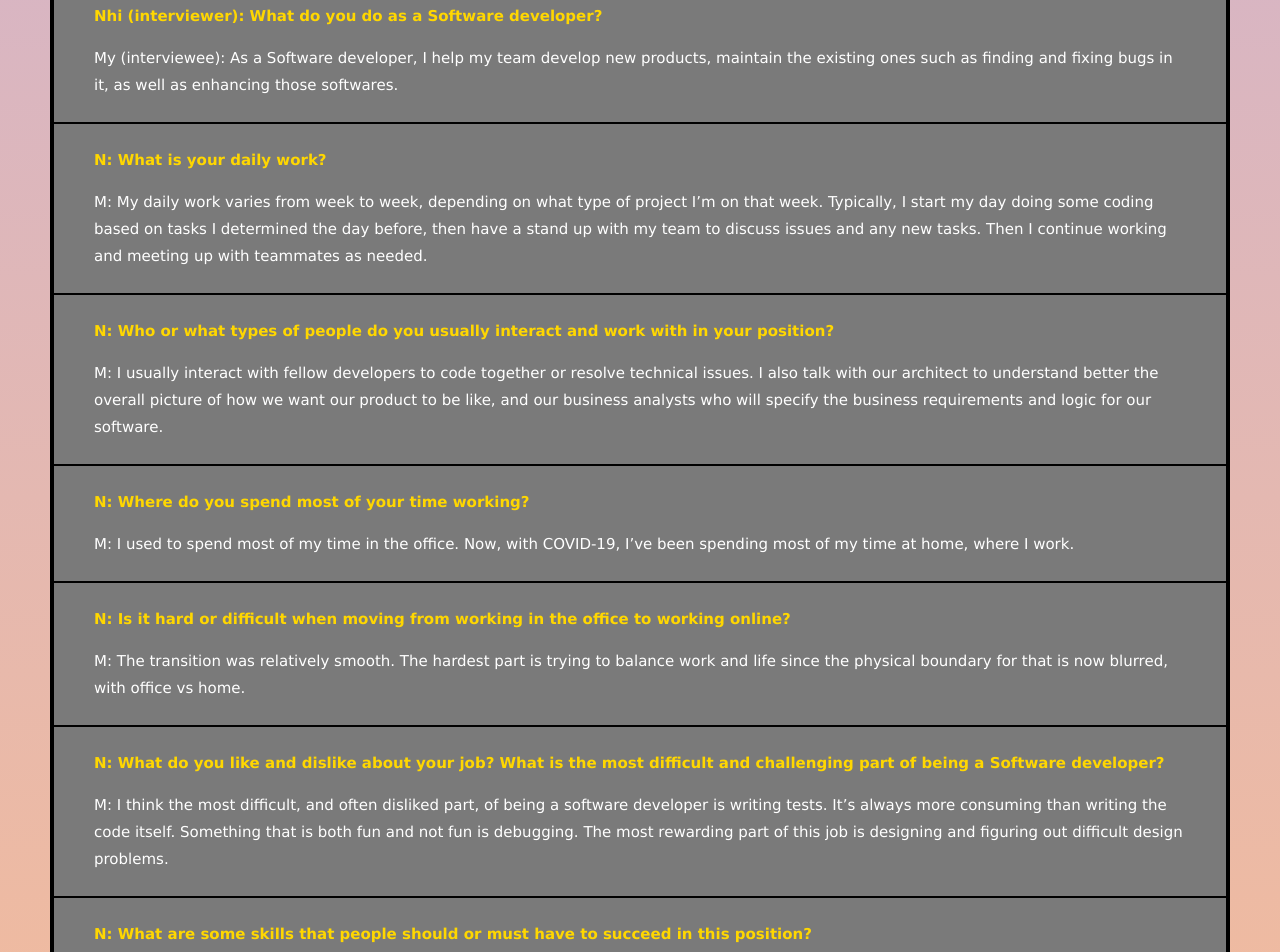
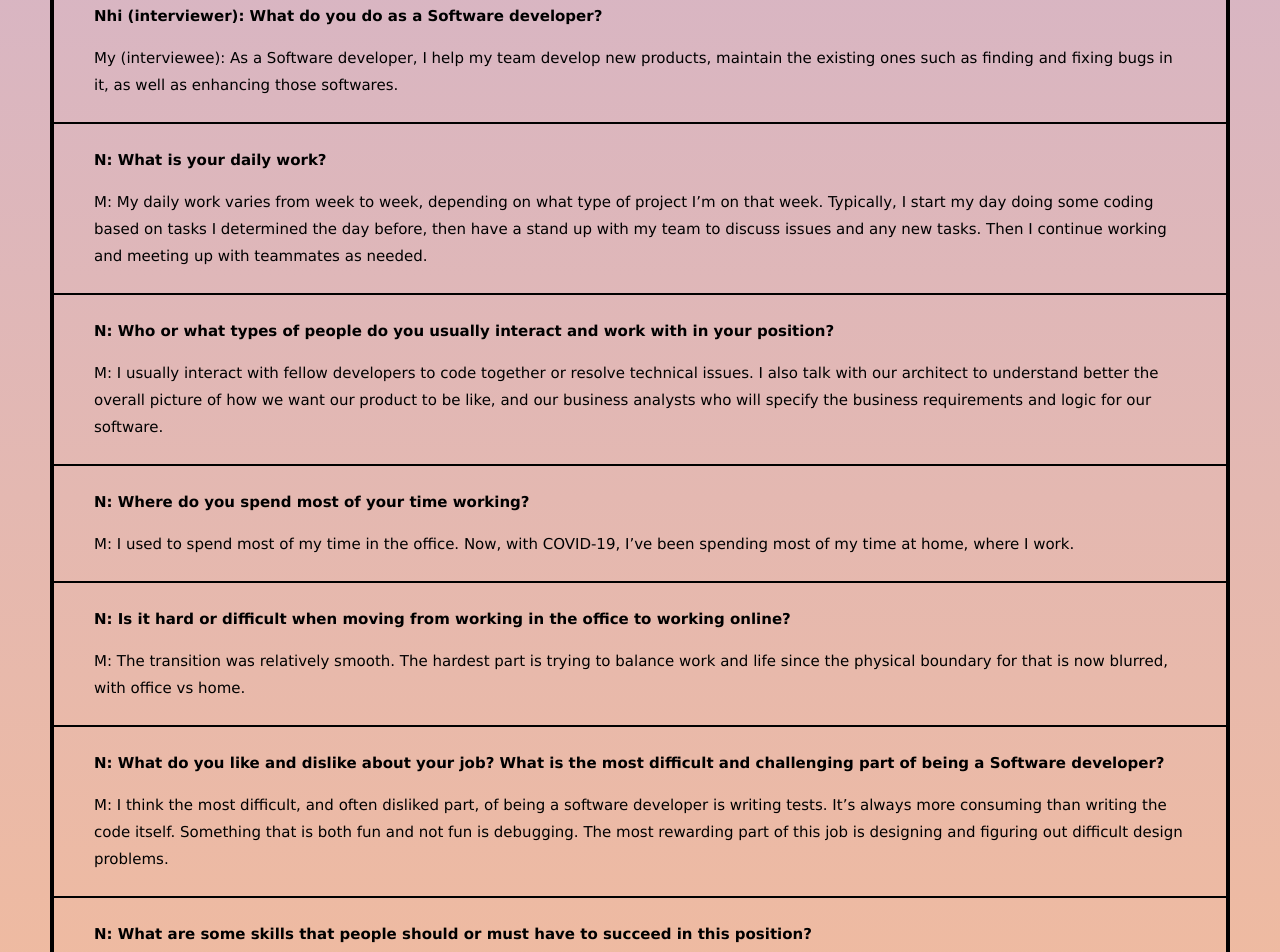
Before and after one commit to doanyennhi/doanyennhi.github.io, a plain HTML site: page it work.html in a window 1280 px wide. Shown: the part 520-1472 px from the top of the page. Drawn offline with Linux system fonts and the light colour scheme.

Commit message:
Change heading color

```diff
--- a/css/feedback style.css
+++ b/css/feedback style.css
@@ -1,5 +1,5 @@
 #body2 {
-    background-image: linear-gradient(#47cacc, #cdb3d4)
+    background-image: linear-gradient( #bfb8da, #e8b7d4)
 }
 
 .head1 {
@@ -7,7 +7,8 @@
     font-family: 'Lucida Sans', 'Lucida Sans Regular', 'Lucida Grande', 'Lucida Sans Unicode', Geneva, Verdana, sans-serif;
     padding: 50px 10px 30px 10px;
     text-align: center;
-    background-color: white;
+    color:#fdb9c8;
+    background-color:#6030a8;
     border: 12px black solid;
     margin-bottom: 80px;
 }
--- a/css/it work style.css
+++ b/css/it work style.css
@@ -43,7 +43,7 @@
 }
 
 .interview {
-    background-color: #7a7a7a;
+    background-color: inherit;
     line-height: 1.8;
     padding: 8px 40px;
     border-bottom: 2px black solid
--- a/css/pj ideas style.css
+++ b/css/pj ideas style.css
@@ -1,5 +1,5 @@
 #body2 {
-   background-image:linear-gradient( #a5678e, #7facd6);
+   background-image:linear-gradient(#7facd6,#a5678e);
 }
 
 .head1 {
@@ -7,8 +7,8 @@
     font-family: 'Lucida Sans', 'Lucida Sans Regular', 'Lucida Grande', 'Lucida Sans Unicode', Geneva, Verdana, sans-serif;
     padding: 50px 10px 30px 10px;
     text-align: center;
-    background-color: #89cff0;
-    color: #ff0090;
+    color: #00ffff;
+    background-color: #9932cc;
     border: 12px black solid;
     margin-bottom: 80px;
 }
--- a/css/style.css
+++ b/css/style.css
@@ -599,6 +599,7 @@ a{color:inherit}
 .w3-text-sand,.w3-hover-text-sand:hover{color:#fdf5e6!important}
 .w3-text-gold,.w3-hover-text-gold:hover{color:#ffd700!important}
 .w3-text-white,.w3-hover-text-white:hover{color:#fff!important}
+.w3-text-grey, .w3-hover-text-grey:hover{color:#494848!important}
 .w3-text-black,.w3-hover-text-black:hover{color:#000!important}
 
 .w3-border-amber,.w3-hover-border-amber:hover{border-color:#ffc107!important}
--- a/it work.html
+++ b/it work.html
@@ -36,54 +36,54 @@
     <div class="container1">
         <h2 class="header2"><b>Interview</b></h2>
         <div class="interview">
-            <p class="w3-text-gold"><b>Nhi (interviewer): What do you do as a Software developer?</b></p>
-            <p class="w3-text-white">My (interviewee): As a Software developer, I help my team develop new products, maintain the existing ones such as finding and fixing bugs
+            <p><b>Nhi (interviewer): What do you do as a Software developer?</b></p>
+            <p>My (interviewee): As a Software developer, I help my team develop new products, maintain the existing ones such as finding and fixing bugs
                 in it, as well as enhancing those softwares.</p>
         </div>
 
         <div class="interview">
-            <p class="w3-text-gold"><b>N: What is your daily work?</b></p>
-            <p class="w3-text-white">M: My daily work varies from week to week, depending on what type of project I’m on that week. Typically, I start my day doing some coding
+            <p><b>N: What is your daily work?</b></p>
+            <p>M: My daily work varies from week to week, depending on what type of project I’m on that week. Typically, I start my day doing some coding
                 based on tasks I determined the day before, then have a stand up with my team to discuss issues and any new tasks. Then I continue working
                 and meeting up with teammates as needed.</p>
         </div>
 
         <div class="interview">
-            <p class="w3-text-gold"><b>N: Who or what types of people do you usually interact and work with in your position?</b></p>
-            <p class="w3-text-white">M: I usually interact with fellow developers to code together or resolve technical issues. I also talk with our architect to understand better
+            <p><b>N: Who or what types of people do you usually interact and work with in your position?</b></p>
+            <p>M: I usually interact with fellow developers to code together or resolve technical issues. I also talk with our architect to understand better
                 the overall picture of how we want our product to be like, and our business analysts who will specify the business requirements and logic for
                 our software.</p>
         </div>
 
         <div class="interview">
-            <p class="w3-text-gold"><b>N: Where do you spend most of your time working?</b></p>
-            <p class="w3-text-white">M: I used to spend most of my time in the office. Now, with COVID-19, I’ve been spending most of my time at home, where I work.</p>
+            <p><b>N: Where do you spend most of your time working?</b></p>
+            <p>M: I used to spend most of my time in the office. Now, with COVID-19, I’ve been spending most of my time at home, where I work.</p>
         </div>
 
         <div class="interview">
-            <p class="w3-text-gold"><b>N: Is it hard or difficult when moving from working in the office to working online?</b></p>
-            <p class="w3-text-white">M: The transition was relatively smooth. The hardest part is trying to balance work and life since the physical boundary for that is
+            <p><b>N: Is it hard or difficult when moving from working in the office to working online?</b></p>
+            <p>M: The transition was relatively smooth. The hardest part is trying to balance work and life since the physical boundary for that is
                 now blurred, with office vs home.</p>
         </div>
 
         <div class="interview">
-            <p class="w3-text-gold"><b>N: What do you like and dislike about your job? What is the most difficult and challenging part of being a Software developer?</b></p>
-            <p class="w3-text-white">M: I think the most difficult, and often disliked part, of being a software developer is writing tests. It’s always more consuming
+            <p><b>N: What do you like and dislike about your job? What is the most difficult and challenging part of being a Software developer?</b></p>
+            <p>M: I think the most difficult, and often disliked part, of being a software developer is writing tests. It’s always more consuming
                 than writing the code itself. Something that is both fun and not fun is debugging. The most rewarding part of this job is designing and figuring
                 out difficult design problems.</p>
         </div>
 
         <div class="interview">
-            <p class="w3-text-gold"><b>N:  What are some skills that people should or must have to succeed in this position?</b></p>
-            <p class="w3-text-white">M: The first thing people should have for this job is the passion, or at least a drive to work on CS problems, as otherwise it can get tiring.
+            <p><b>N:  What are some skills that people should or must have to succeed in this position?</b></p>
+            <p>M: The first thing people should have for this job is the passion, or at least a drive to work on CS problems, as otherwise it can get tiring.
                 They will also need patience and ability to teamwork, since most of the time you will have to work with someone else.</p>
         </div>
 
     </div>
 
-    <!-- Content -->
+    <!-- Interpretation part -->
     <h2 class="header2"><b>Interview Interpretation</b></h2>
-    <div class="container2 w3-text-black">
+    <div class="container2">
         <p class="para1">From the interview above, some information can be gathered and concluded about the Software developer position.</p>
         <p class="para1">To begin with, as the name suggests, the position of Software developer involves developing, testing, and improving your company’s software.
             According to Miss Doan, they also have to fix and update software, which means that the time spent working on a project or a software can extend to a considerable
```
